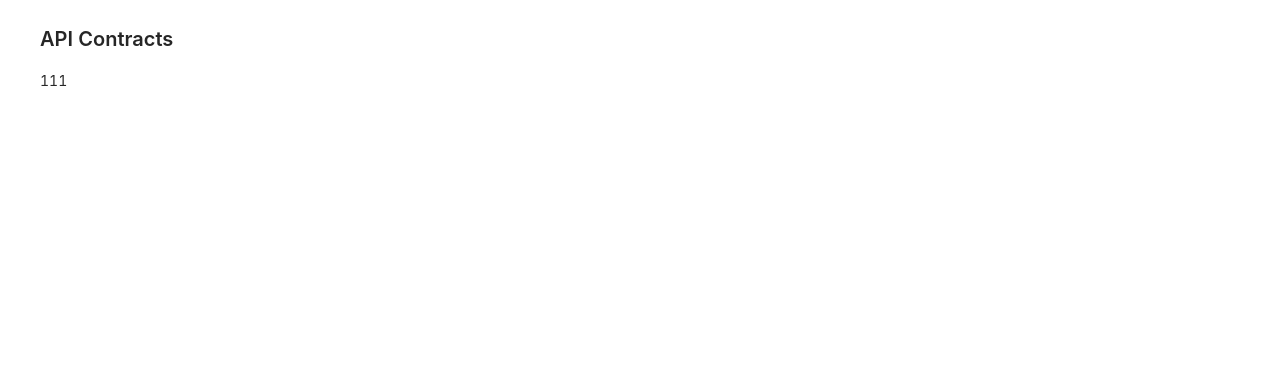
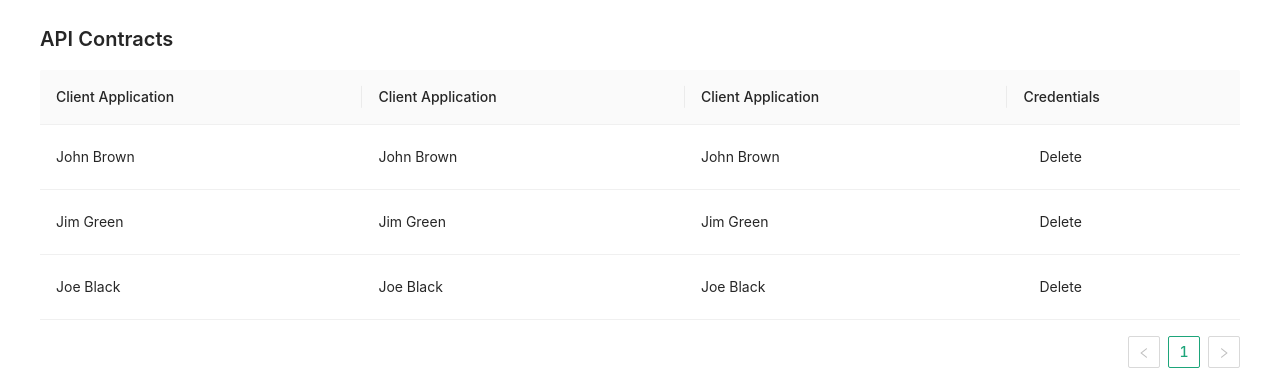
Before and after one commit to chhd-l/api-platform, a React (Create React App) app: page /applications/applicationsDetails in a window 1280 px wide. Shown: the part 570-951 px from the top of the page. Before the commit the page ends 800 px from the top, so only its background shows below. Built offline with nearby package versions, Linux system fonts and the light colour scheme.

Commit message:
Applications页面

```diff
--- a/src/views/Applications/components/APIContracts/index..tsx
+++ b/src/views/Applications/components/APIContracts/index..tsx
@@ -1,12 +1,76 @@
-import { Typography } from "antd"
+import { Button, Table, Typography } from "antd"
+import { ColumnsType } from "antd/lib/table";
 const { Title } = Typography
 
+interface DataType {
+  key: string;
+  name: string;
+  age: number;
+  address: string;
+  tags: string[];
+}
+
+const data: DataType[] = [
+    {
+      key: '1',
+      name: 'John Brown',
+      age: 32,
+      address: 'New York No. 1 Lake Park',
+      tags: ['nice', 'developer'],
+    },
+    {
+      key: '2',
+      name: 'Jim Green',
+      age: 42,
+      address: 'London No. 1 Lake Park',
+      tags: ['loser'],
+    },
+    {
+      key: '3',
+      name: 'Joe Black',
+      age: 32,
+      address: 'Sidney No. 1 Lake Park',
+      tags: ['cool', 'teacher'],
+    },
+  ];
+
 const APIContracts = () => {
+
+    const columns: ColumnsType<DataType> = [
+      {
+        title: 'Client Application',
+        dataIndex: 'name',
+        key: 'name',
+      },
+      {
+        title: 'Client Application',
+        dataIndex: 'name',
+        key: 'name',
+      },
+      {
+        title: 'Client Application',
+        dataIndex: 'name',
+        key: 'name',
+      },
+      {
+        title: 'Credentials',
+        key: 'Credentials',
+        render: (_: any, record: any) => (
+          <div className='flex items-center'>
+            <div className='CredentialsIcon' />
+            <Button className='text-am_666666' type="text">
+              Delete
+            </Button>
+          </div>
+        ),
+      },
+    ];
+
     return <div className="w-am1200 m-auto text-left">
         <Title style={{ marginBottom: '17px', marginTop:'50px' }} level={4}>
             API Contracts
         </Title>
-        <div>111</div>
+        <Table columns={columns} dataSource={data} />
     </div>
 }
 
```
